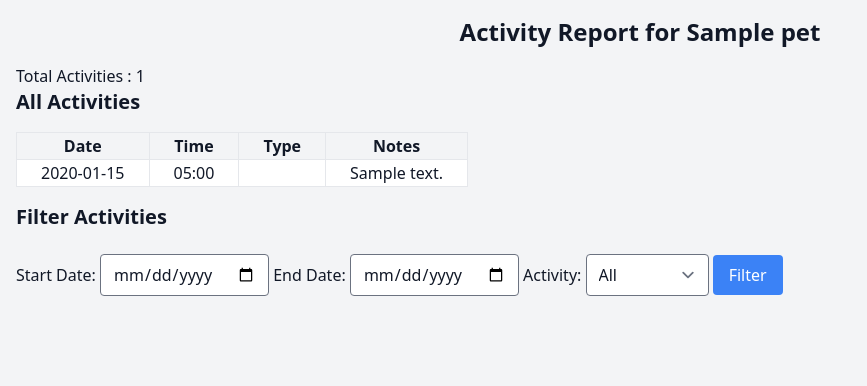
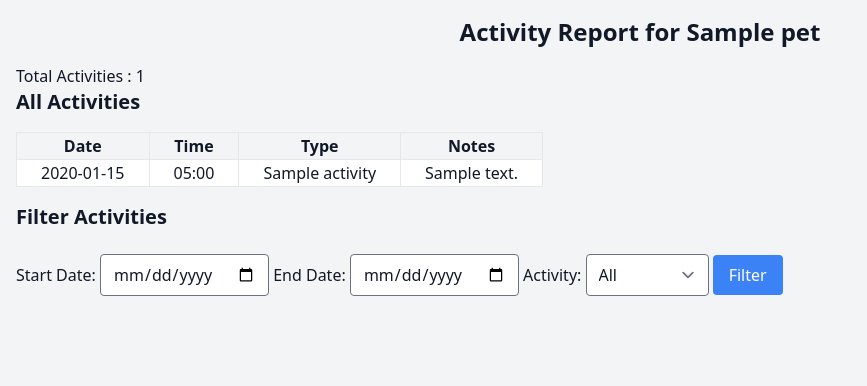
Before and after one commit to SamTheSoftwareEngineer/Petnote, a Django app: page /activities/1/report/ in a window 1280 px wide. Shown: the part 56-442 px from the top of the page, without its empty margins (0-867 px from the left). Run offline with Django 5.2, Linux system fonts and the light colour scheme; a user stored in the database is signed in; tables that the repository leaves empty hold one stand-in row (values such as "Sample post"); parts of the project's set-up code (start-up, migrations or seed data) failed here and were passed over; some libraries are stand-ins or nearby versions.

Commit message:
Added activity choices in context and applied filtering by activity type

```diff
--- a/activities/templates/activity_report.html
+++ b/activities/templates/activity_report.html
@@ -30,7 +30,7 @@
         <tr class="{% if forloop.counter|divisibleby:2 %}bg-gray-50{% else %}bg-white{% endif %} border-t">
           <td class="px-6 py-4 border border-gray-300">{{ activity.date_completed|date:"Y-m-d" }}</td>
           <td class="px-6 py-4 border border-gray-300">{{ activity.date_completed|time:"H:i" }}</td>
-          <td class="px-6 py-4 border border-gray-300">{{ activity.name }}</td>
+          <td class="px-6 py-4 border border-gray-300">{{ activity.activity_name }}</td>
           <td class="px-6 py-4 border border-gray-300">{{ activity.description }}</td>
         </tr>
       {% endfor %}
@@ -51,14 +51,9 @@
   <label for="activity">Activity:</label>
   <select name="activity" id="activity" class="border border-gray-300 rounded px-2 py-1">
     <option value="">All</option>
-    <option value="Walk" {% if request.GET.activity == "Walk" %}selected{% endif %}>Walk</option>
-    <option value="Vet Visit" {% if request.GET.activity == "Vet Visit" %}selected{% endif %}>Vet Visit</option>
-    <option value="Training" {% if request.GET.activity == "Training" %}selected{% endif %}>Training</option>
-    <option value="Medicine" {% if request.GET.activity == "Medicine" %}selected{% endif %}>Medicine</option>
-    <option value="Play" {% if request.GET.activity == "Play" %}selected{% endif %}>Play</option>
-    <option value="Feed" {% if request.GET.activity == "Feed" %}selected{% endif %}>Feed</option>
-    <option value="Groom" {% if request.GET.activity == "Groom" %}selected{% endif %}>Groom</option>
-    <option value="Other" {% if request.GET.activity == "Other" %}selected{% endif %}>Other</option>
+    {% for choice, display in ACTIVITY_CHOICES %}
+    <option value="{{ choice }}" {% if request.GET.activity == choice %}selected{% endif %}>{{ display }}</option>
+    {% endfor %}
   </select>
 
   <button type="submit" class="mt-2 px-4 py-2 bg-blue-500 text-white rounded">Filter</button>
--- a/activities/views.py
+++ b/activities/views.py
@@ -40,8 +40,6 @@ def add_activity(request, pet_id):
             else:
                 # If either date or time is missing, show an error message
                 form.add_error('date_completed', "Please provide both date and time.")
-                form.add_error('time_completed', "Please provide both date and time.")
-
         else:
             print("Form errors:", form.errors)
 
@@ -82,10 +80,12 @@ def toggle_activity(request, activity_id):
 def activity_report(request, pet_id):
     # Grab the pet object
     pet = get_object_or_404(Pet, id=pet_id)
+
     # Get all activities for the pet
     activities = Activity.objects.filter(pet=pet)
 
     # Apply filtering (if the user entered filters)
+
     # Fetch start_date and end_date from GET parameters
     start_date = request.GET.get('start_date')
     end_date = request.GET.get('end_date')
@@ -99,20 +99,18 @@ def activity_report(request, pet_id):
             start_date = datetime.strptime(start_date, "%Y-%m-%d")
             activities = activities.filter(date_completed__gte=start_date)
         except ValueError:
-            start_date = None  # Invalid date input is ignored
+            start_date = None
     if end_date:
         try:
             end_date = datetime.strptime(end_date, "%Y-%m-%d")
             activities = activities.filter(date_completed__lte=end_date)
         except ValueError:
-            end_date = None  # Invalid date input is ignored
+            end_date = None
 
-    # Apply activity filter if provided
-    # TODO: Figure out how to filter based on activity type - might need to adjust the model to include
-    # built in activities as types for filtering
-    activity = request.GET.get('activity')
-    if activity:
-        activities = activities.filter(activity=activity)
+    # TODO: Apply activity filter if provided
+    activity_type = request.GET.get('activity')
+    if activity_type:
+        activities = activities.filter(activity_type=activity_type)
 
     # Generate a summary grouped by activity type
     summary = activities.values('activity').annotate(total=Count('id'))
@@ -122,5 +120,6 @@ def activity_report(request, pet_id):
                    'summary': summary,
                    'activities': activities,
                    'start_date': start_date,
-                   'end_date': end_date
+                   'end_date': end_date,
+                   'ACTIVITY_CHOICES': Activity.ACTIVITY_CHOICES,
                    })
--- a/pets/templates/pets/pet_detail.html
+++ b/pets/templates/pets/pet_detail.html
@@ -37,7 +37,7 @@
                     <ul>
                         {% for activity in todays_activities %}
                         <li class="border-b py-2">
-                            <strong>{{ activity.name }}</strong><br>
+                            <strong>{{ activity.activity_name }}</strong><br>
                             <span class="text-sm text-gray-600">{{ activity.description }}</span><br>
                             <span class="text-sm text-gray-500">Completed: {{ activity.is_completed|yesno:"Yes,No" }}</span><br>
                             <span class="text-sm text-gray-500">Date: {{ activity.date_completed }}</span>
```
Also changed, not shown: activities/templates/add_activity.html (+4 -4 lines), activities/migrations/0007_remove_activity_name_activity_activity_type.py (added), activities/migrations/0008_activity_pet_name.py (added), activities/migrations/0009_rename_pet_name_activity_name_and_more.py (added), activities/migrations/0010_rename_name_activity_activity_name.py (added).
